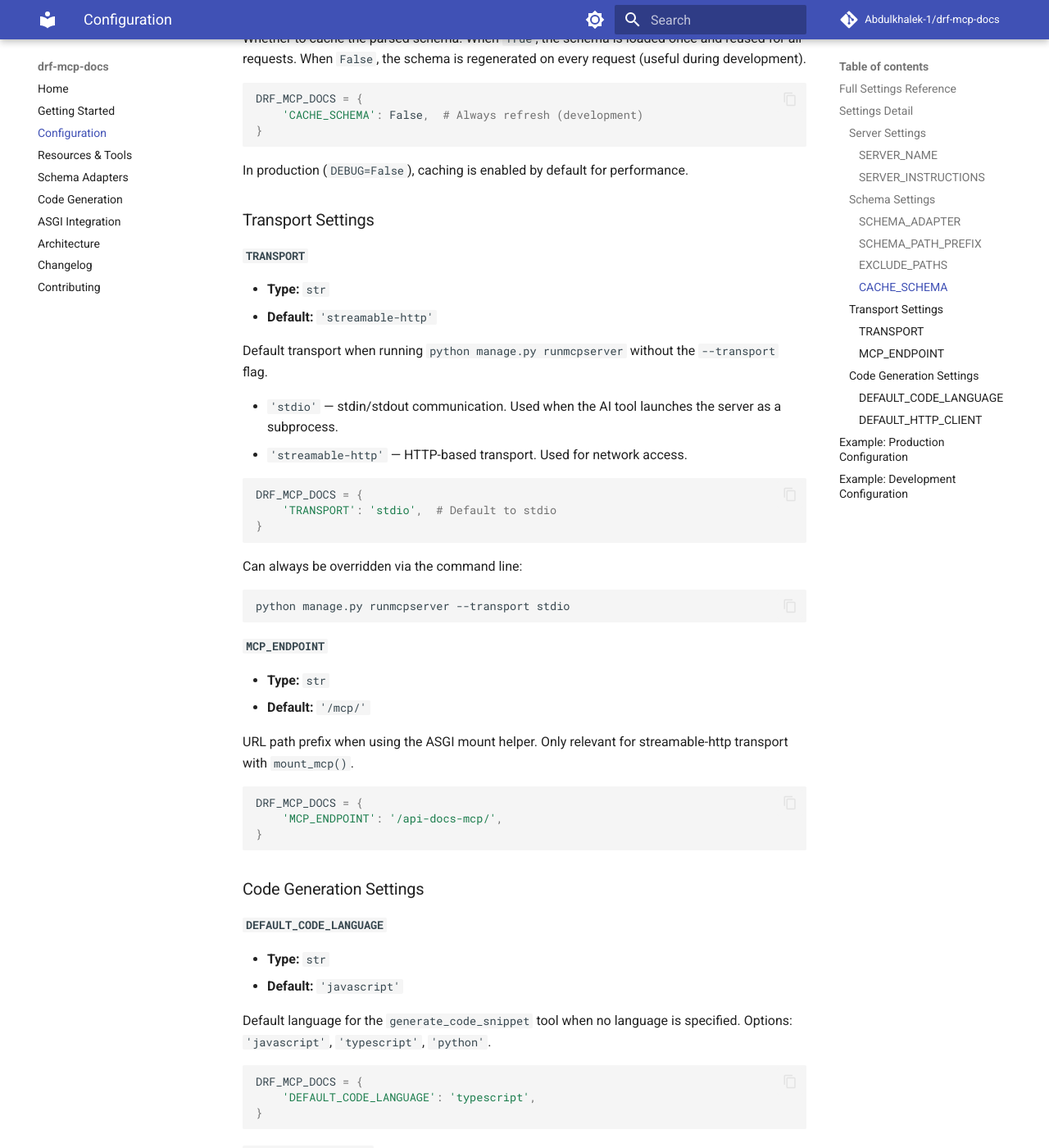
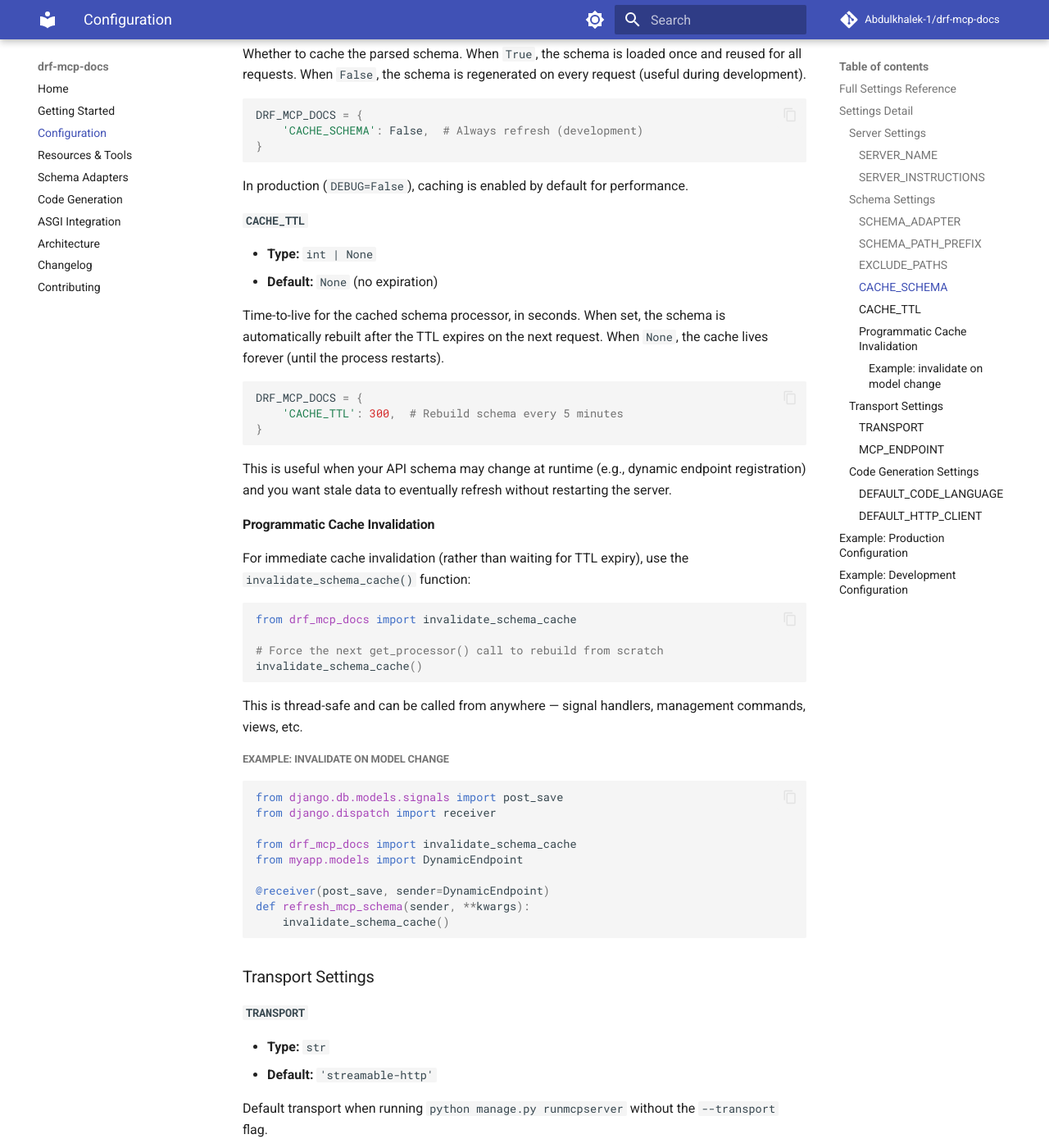
Before and after one commit to Abdulkhalek-1/drf-mcp-docs, an MkDocs documentation site: the page built from docs/configuration.md, in a window 1280 px wide and 1400 px high, scrolled down 2847 px. Shown: the whole window at 82% size. Built offline with MkDocs 1.6.1 and Material for MkDocs 9.7.7, drawn with Linux system fonts in a browser that asks for light colours; comment, search, counter and statistics services are not loaded; some of the changed text lies outside the part shown.

Commit message:
feat: add schema cache TTL and programmatic invalidation
Add CACHE_TTL setting (seconds, default None) for automatic cache
expiration and invalidate_schema_cache() for on-demand cache clearing
from signal handlers, management commands, or application code.

````diff
--- a/docs/configuration.md
+++ b/docs/configuration.md
@@ -15,6 +15,7 @@ DRF_MCP_DOCS = {
     'SCHEMA_PATH_PREFIX': '/api/',
     'EXCLUDE_PATHS': [],
     'CACHE_SCHEMA': not DEBUG,
+    'CACHE_TTL': None,
 
     # ── Transport ──────────────────────────────────────────────
     'TRANSPORT': 'streamable-http',
@@ -138,6 +139,48 @@ DRF_MCP_DOCS = {
 
 In production (`DEBUG=False`), caching is enabled by default for performance.
 
+#### `CACHE_TTL`
+
+- **Type:** `int | None`
+- **Default:** `None` (no expiration)
+
+Time-to-live for the cached schema processor, in seconds. When set, the schema is automatically rebuilt after the TTL expires on the next request. When `None`, the cache lives forever (until the process restarts).
+
+```python
+DRF_MCP_DOCS = {
+    'CACHE_TTL': 300,  # Rebuild schema every 5 minutes
+}
+```
+
+This is useful when your API schema may change at runtime (e.g., dynamic endpoint registration) and you want stale data to eventually refresh without restarting the server.
+
+#### Programmatic Cache Invalidation
+
+For immediate cache invalidation (rather than waiting for TTL expiry), use the `invalidate_schema_cache()` function:
+
+```python
+from drf_mcp_docs import invalidate_schema_cache
+
+# Force the next get_processor() call to rebuild from scratch
+invalidate_schema_cache()
+```
+
+This is thread-safe and can be called from anywhere — signal handlers, management commands, views, etc.
+
+##### Example: invalidate on model change
+
+```python
+from django.db.models.signals import post_save
+from django.dispatch import receiver
+
+from drf_mcp_docs import invalidate_schema_cache
+from myapp.models import DynamicEndpoint
+
+@receiver(post_save, sender=DynamicEndpoint)
+def refresh_mcp_schema(sender, **kwargs):
+    invalidate_schema_cache()
+```
+
 ### Transport Settings
 
 #### `TRANSPORT`
@@ -215,6 +258,7 @@ DRF_MCP_DOCS = {
     'SCHEMA_ADAPTER': 'drf_mcp_docs.adapters.spectacular.SpectacularAdapter',
     'EXCLUDE_PATHS': ['/api/internal/', '/api/webhooks/'],
     'CACHE_SCHEMA': True,
+    'CACHE_TTL': 300,  # Refresh schema every 5 minutes
     'DEFAULT_CODE_LANGUAGE': 'typescript',
     'DEFAULT_HTTP_CLIENT': 'axios',
 }
--- a/src/drf_mcp_docs/__init__.py
+++ b/src/drf_mcp_docs/__init__.py
@@ -1,3 +1,7 @@
 """drf-mcp-docs: Expose DRF API documentation via MCP for AI coding agents."""
 
 __version__ = "0.1.1"
+
+from drf_mcp_docs.server.instance import invalidate_schema_cache
+
+__all__ = ["invalidate_schema_cache"]
````
Also changed, not shown: CHANGELOG.md (+8 -0 lines), docs/architecture.md (+10 -6 lines), docs/asgi-integration.md (+1 -1 lines), 5 other files.
